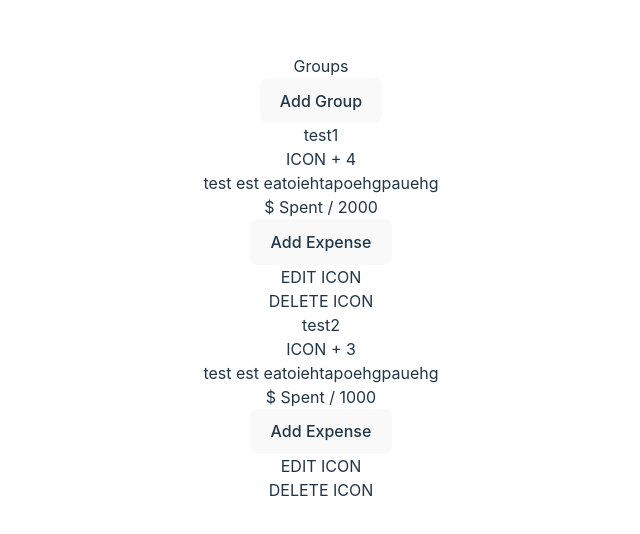
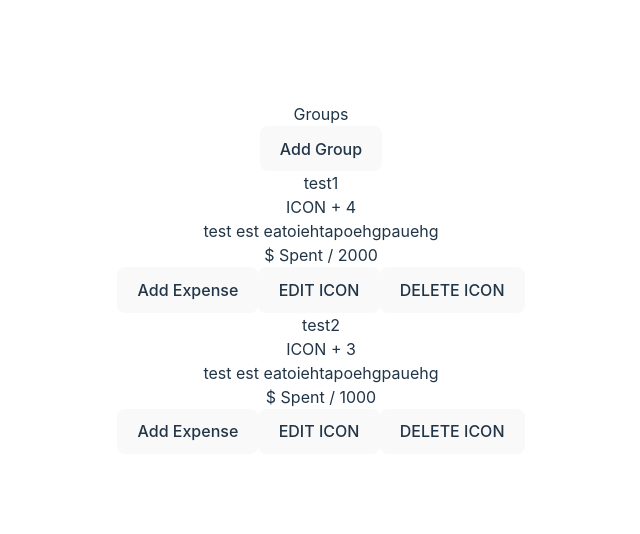
Before and after one commit to chingu-voyages/v51-tier2-team-27, a React (Vite) app in the folder vite-project/: page / in a window 1280 px wide. Shown: the part 122-656 px from the top of the page, without its empty margins (319-959 px from the left). Built offline with nearby package versions, Linux system fonts and the light colour scheme.

Commit message:
change p placeholder for edit and delete icons to button elements

```diff
--- a/vite-project/src/components/DisplayGroup.jsx
+++ b/vite-project/src/components/DisplayGroup.jsx
@@ -9,8 +9,8 @@ export default function DisplayGroup(props) {
       <p>{props.groupDescription}</p>
       <p>$ Spent / {props.groupBudget}</p>
       <button>Add Expense</button>
-      <p>EDIT ICON</p>
-      <p>DELETE ICON</p>
+      <button>EDIT ICON</button>
+      <button>DELETE ICON</button>
     </div>
   )
 }
```
